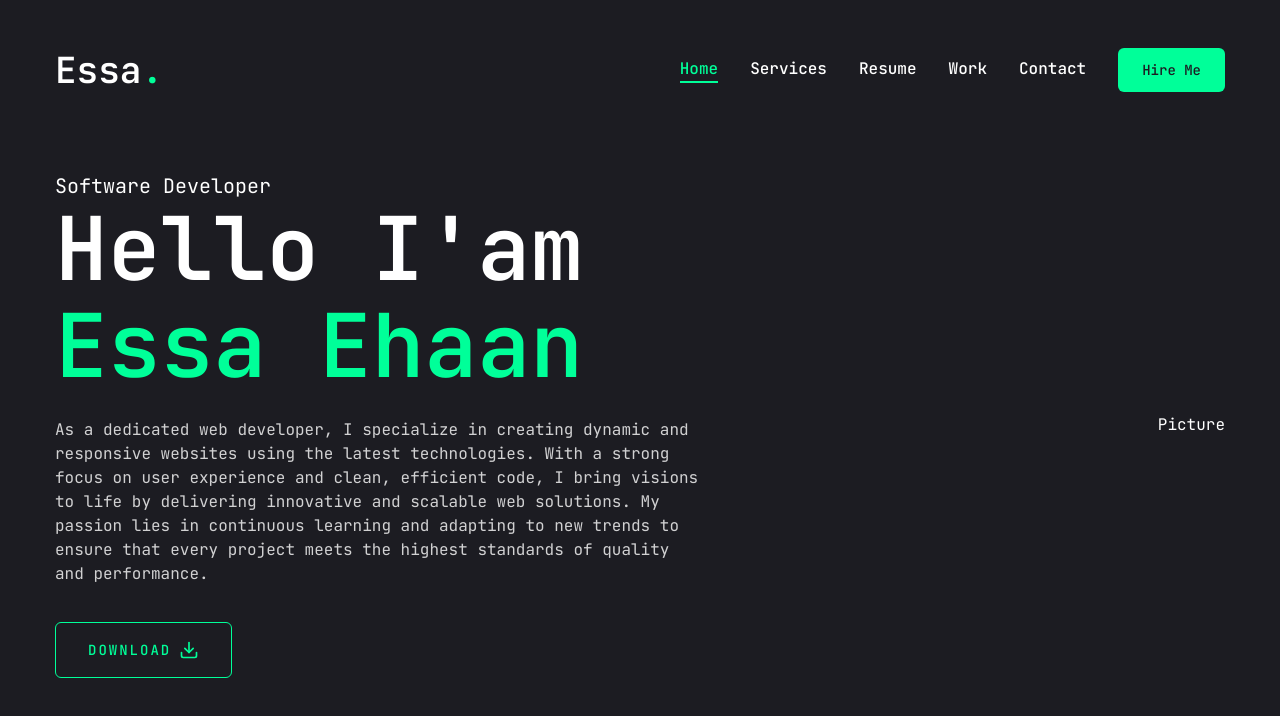
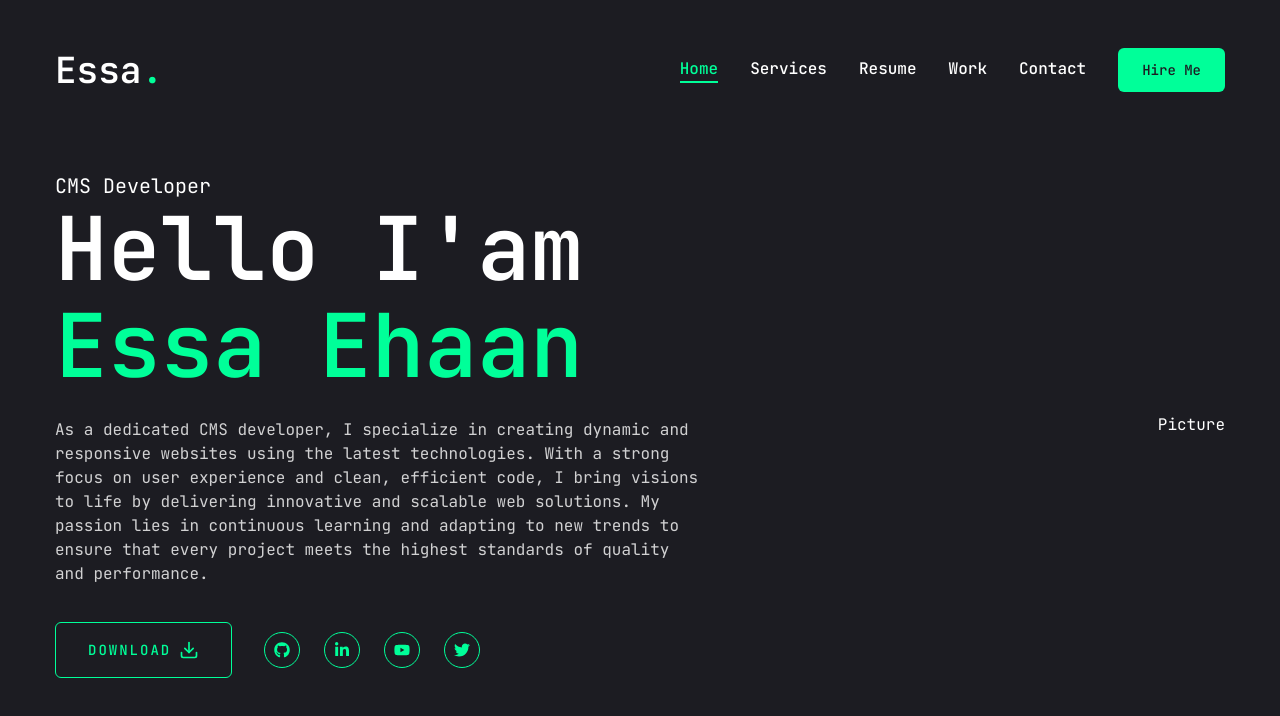
Before and after one commit to essaehaan/my-web, a Next.js app: page / in a window 1280 px wide. Shown: the top 716 px of the page. Built offline with nearby package versions, Linux system fonts and the light colour scheme.

Commit message:
social icons

```diff
--- a/app/globals.css
+++ b/app/globals.css
@@ -6,9 +6,8 @@
 @layer base {
   body {
     @apply font-primary bg-primary text-white;
-    font-family: var(--font-jetbrainsMono); /* Apply the JetBrains Mono font */
+    font-family: var(--font-jetbrainsMono);
   }
-
 
 .h1{
     @apply text-[48px] xl:text-[88px] leading-[1.1] font-semibold;
--- a/app/page.jsx
+++ b/app/page.jsx
@@ -1,4 +1,5 @@
 import { Button } from "@/components/ui/button";
+import Socials from "@/components/Socials";
 import { FiDownload } from "react-icons/fi"
 
 export default function Home() {
@@ -9,16 +10,16 @@ export default function Home() {
       <div className=" flex flex-col xl:flex-row items-center justify-between
       xl:pt-8 xl:pb-24">
         <div className="text-center xl:text-left">
-          <span className="text-xl">Software Developer</span>
+          <span className="text-xl">CMS Developer</span>
           <h1 className="h1 mb-6">
             Hello I'am <br /><span className=" text-accent">Essa Ehaan</span>
           </h1>
           <p className="max-w-[650px] mb-9 text-white/80">
-            As a dedicated web developer, I specialize in creating dynamic and responsive websites using the latest technologies. With a strong focus on user experience and clean, efficient code, I bring visions to life by delivering innovative and scalable web solutions. My passion lies in continuous learning and adapting to new trends to ensure that every project meets the highest standards of quality and performance.
+            As a dedicated CMS developer, I specialize in creating dynamic and responsive websites using the latest technologies. With a strong focus on user experience and clean, efficient code, I bring visions to life by delivering innovative and scalable web solutions. My passion lies in continuous learning and adapting to new trends to ensure that every project meets the highest standards of quality and performance.
 
           </p>
 
-          <div>
+          <div className="flex flex-col xl:flex-row items-center gap-8">
 
             <Button variant="outline"
             size="lg"
@@ -28,6 +29,12 @@ export default function Home() {
               <FiDownload className="text-xl" />
 
             </Button>
+            <div className=" mb-8 xl:mb-0">
+
+              <Socials
+              containerStyle="flex gap-6"
+              iconStyles="w-9 h-9 border border-accent rounded-full flex justify-center items-center text-accent text-base hover:bg-accent hover:text-primary hover:transition-all duration-500"/>
+            </div>
 
           </div>
 
--- /dev/null
+++ b/components/Socials.jsx
@@ -0,0 +1,30 @@
+import Link from "next/link"
+
+import { FaGithub, FaLinkedinIn, FaYoutube, FaTwitter } from "react-icons/fa";
+
+const socials =[
+    {icon: <FaGithub />, path: ""},
+    {icon: <FaLinkedinIn />, path: ""},
+    {icon: <FaYoutube />, path: ""},
+    {icon: <FaTwitter />, path: ""},
+
+  ];
+
+const Socials = ({containerStyle, iconStyles}) => {
+  return (
+    <div className={containerStyle}>
+      {socials.map((item, index) => {
+        return(
+          <Link key={index} href={item.path} className={iconStyles}>
+
+            {item.icon}
+          </Link>
+        )
+
+      })}
+
+    </div>
+  )
+}
+
+export default Socials
--- a/components/ui/button.jsx
+++ b/components/ui/button.jsx
@@ -1,7 +1,6 @@
 import * as React from "react"
 import { Slot } from "@radix-ui/react-slot"
 import { cva } from "class-variance-authority";
-
 import { cn } from "@/lib/utils"
 
 const buttonVariants = cva(
@@ -23,6 +22,7 @@ const buttonVariants = cva(
         default: "h-[44px] px-6",
         mdm: "h-[48px] px-6",
         lg: "h-[56px] px-8 text-sm uppercase tracking-[2px]",
+
       },
     },
     defaultVariants: {
```
